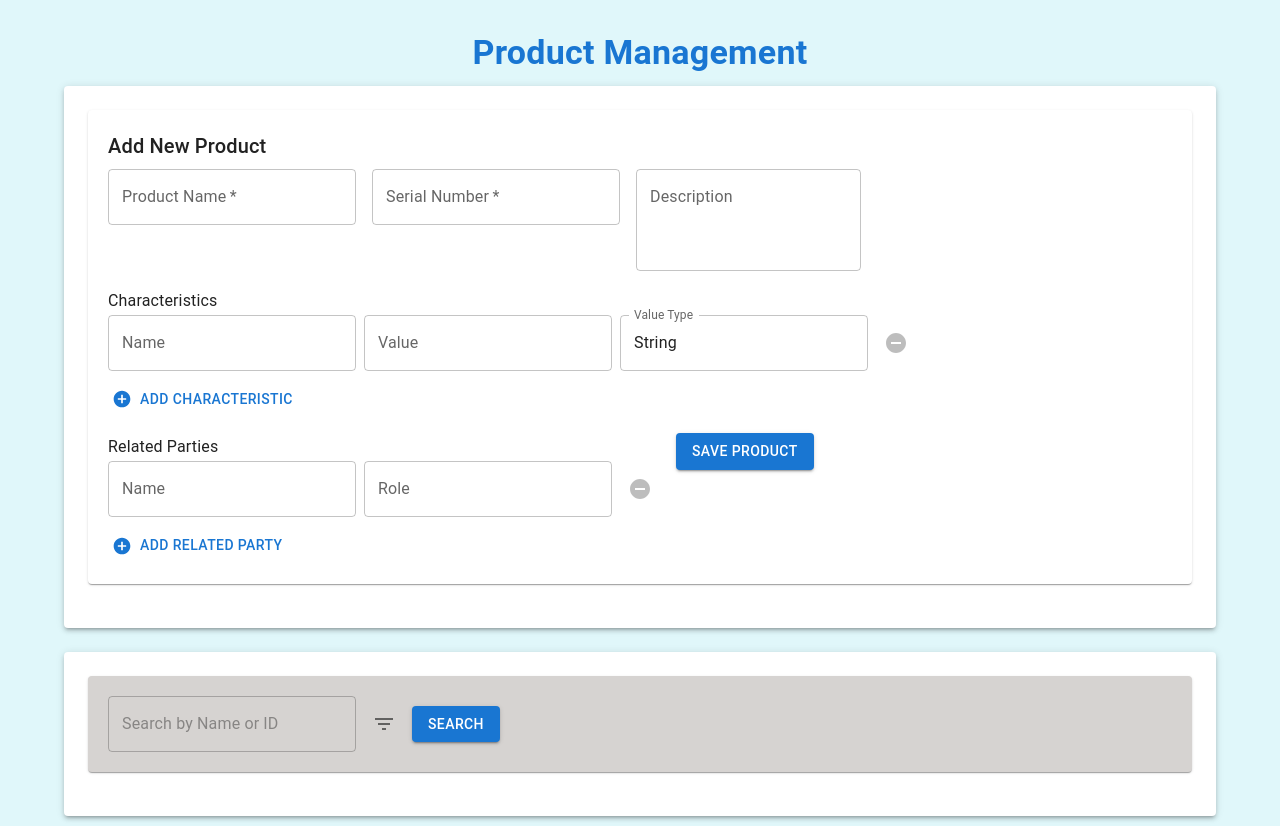
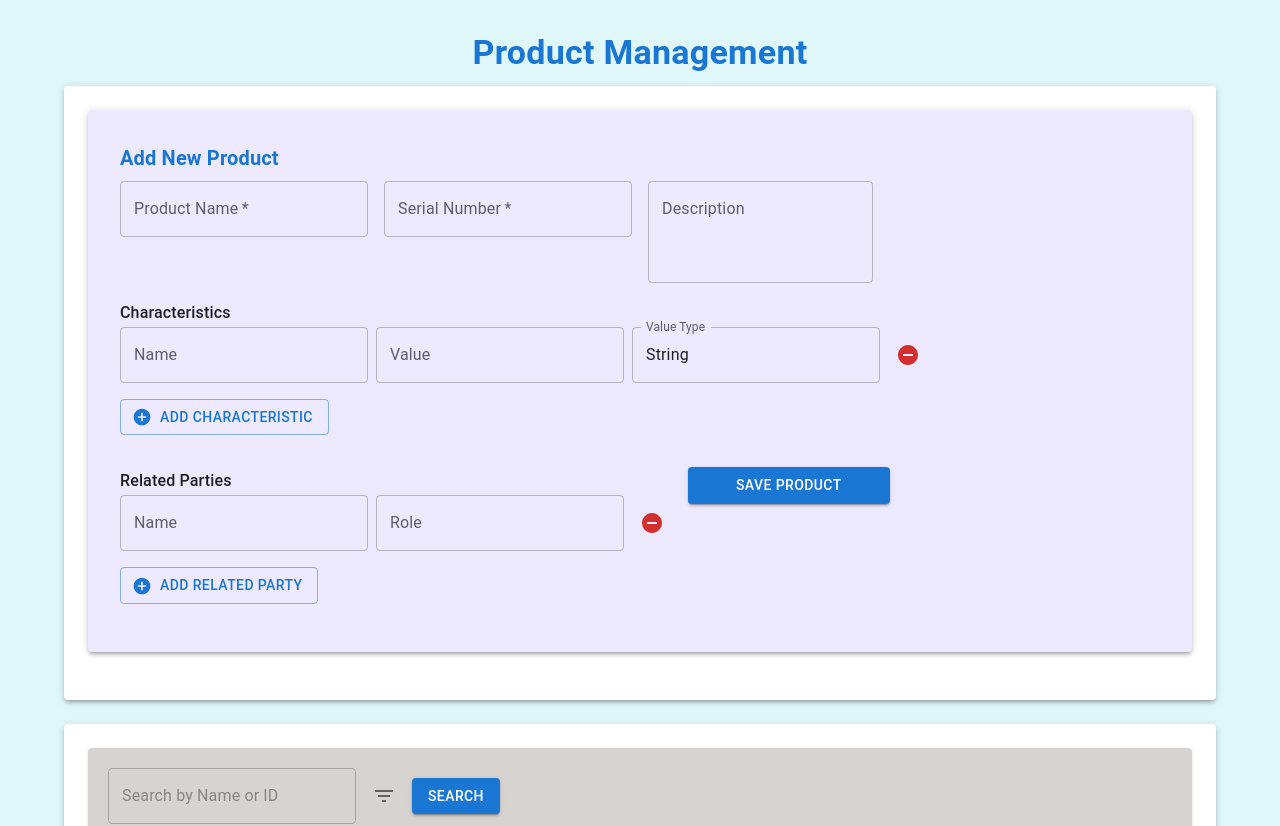
Before and after one commit to Sourav-kumar1817/Intership-project-Product-Inventory, a React (Create React App) app in the folder product-frontEnd/: page / in a window 1280 px wide. Shown: the top 826 px of the page. Built offline with nearby package versions, Linux system fonts and the light colour scheme; no server answers; the HTML template or start-up script is replaced by a standard one.

Commit message:
creation of product entry in db

```diff
--- a/product-frontEnd/src/components/ProductForm.js
+++ b/product-frontEnd/src/components/ProductForm.js
@@ -5,7 +5,8 @@ import {
   Grid,
   Typography,
   Paper,
-  IconButton
+  IconButton,
+  Stack
 } from "@mui/material";
 import { AddCircle, RemoveCircle } from "@mui/icons-material";
 
@@ -19,35 +20,30 @@ function ProductForm({ addProduct }) {
     relatedParties: [{ name: "", role: "" }]
   });
 
-  // Handle simple text field changes
   const handleChange = (e) => {
     const { name, value } = e.target;
     setFormData({ ...formData, [name]: value });
   };
 
-  // Handle dynamic array fields
   const handleArrayChange = (field, index, subField, value) => {
     const updatedArray = [...formData[field]];
     updatedArray[index][subField] = value;
     setFormData({ ...formData, [field]: updatedArray });
   };
 
-  // Add new entry
   const handleAddField = (field, newObj) => {
     setFormData({ ...formData, [field]: [...formData[field], newObj] });
   };
 
-  // Remove entry
   const handleRemoveField = (field, index) => {
     const updatedArray = [...formData[field]];
     updatedArray.splice(index, 1);
     setFormData({ ...formData, [field]: updatedArray });
   };
 
-  // Submit form
   const handleSubmit = (e) => {
     e.preventDefault();
-    addProduct(formData); // Calls backend via App.js
+    addProduct(formData);
     setFormData({
       name: "",
       description: "",
@@ -59,8 +55,8 @@ function ProductForm({ addProduct }) {
   };
 
   return (
-    <Paper style={{ padding: "20px", marginBottom: "20px" }}>
-      <Typography variant="h6" gutterBottom>
+    <Paper sx={{ padding: 4, mb: 3, boxShadow: 3 ,backgroundColor: "#EDE9FE"}}>
+      <Typography variant="h6" gutterBottom sx={{ fontWeight: "bold", color: "#1976d2" }}>
         Add New Product
       </Typography>
       <form onSubmit={handleSubmit}>
@@ -102,17 +98,13 @@ function ProductForm({ addProduct }) {
             />
           </Grid>
 
-          {/* Characteristics Section */}
+          {/* Characteristics */}
           <Grid item xs={12}>
-            <Typography variant="subtitle1">Characteristics</Typography>
+            <Typography variant="subtitle1" sx={{ fontWeight: "medium" }}>
+              Characteristics
+            </Typography>
             {formData.characteristics.map((c, index) => (
-              <Grid
-                container
-                spacing={1}
-                key={index}
-                alignItems="center"
-                style={{ marginBottom: "10px" }}
-              >
+              <Grid container spacing={1} key={index} alignItems="center" sx={{ mb: 1 }}>
                 <Grid item xs={4}>
                   <TextField
                     fullWidth
@@ -148,36 +140,30 @@ function ProductForm({ addProduct }) {
                     onClick={() => handleRemoveField("characteristics", index)}
                     disabled={formData.characteristics.length === 1}
                   >
-                    <RemoveCircle />
+                    <RemoveCircle color="error" />
                   </IconButton>
                 </Grid>
               </Grid>
             ))}
             <Button
+              variant="outlined"
               startIcon={<AddCircle />}
+              sx={{ mt: 1, mb: 2 }}
               onClick={() =>
-                handleAddField("characteristics", {
-                  name: "",
-                  valueType: "String",
-                  value: ""
-                })
+                handleAddField("characteristics", { name: "", valueType: "String", value: "" })
               }
             >
               Add Characteristic
             </Button>
           </Grid>
 
-          {/* Related Parties Section */}
+          {/* Related Parties */}
           <Grid item xs={12}>
-            <Typography variant="subtitle1">Related Parties</Typography>
+            <Typography variant="subtitle1" sx={{ fontWeight: "medium" }}>
+              Related Parties
+            </Typography>
             {formData.relatedParties.map((r, index) => (
-              <Grid
-                container
-                spacing={1}
-                key={index}
-                alignItems="center"
-                style={{ marginBottom: "10px" }}
-              >
+              <Grid container spacing={1} key={index} alignItems="center" sx={{ mb: 1 }}>
                 <Grid item xs={5}>
                   <TextField
                     fullWidth
@@ -203,16 +189,16 @@ function ProductForm({ addProduct }) {
                     onClick={() => handleRemoveField("relatedParties", index)}
                     disabled={formData.relatedParties.length === 1}
                   >
-                    <RemoveCircle />
+                    <RemoveCircle color="error" />
                   </IconButton>
                 </Grid>
               </Grid>
             ))}
             <Button
+              variant="outlined"
               startIcon={<AddCircle />}
-              onClick={() =>
-                handleAddField("relatedParties", { name: "", role: "" })
-              }
+              sx={{ mt: 1, mb: 2 }}
+              onClick={() => handleAddField("relatedParties", { name: "", role: "" })}
             >
               Add Related Party
             </Button>
@@ -220,9 +206,11 @@ function ProductForm({ addProduct }) {
 
           {/* Submit */}
           <Grid item xs={12}>
-            <Button type="submit" variant="contained" color="primary">
-              Save Product
-            </Button>
+            <Stack direction="row" justifyContent="center">
+              <Button type="submit" variant="contained" color="primary" sx={{ px: 6 }}>
+                Save Product
+              </Button>
+            </Stack>
           </Grid>
         </Grid>
       </form>
```
